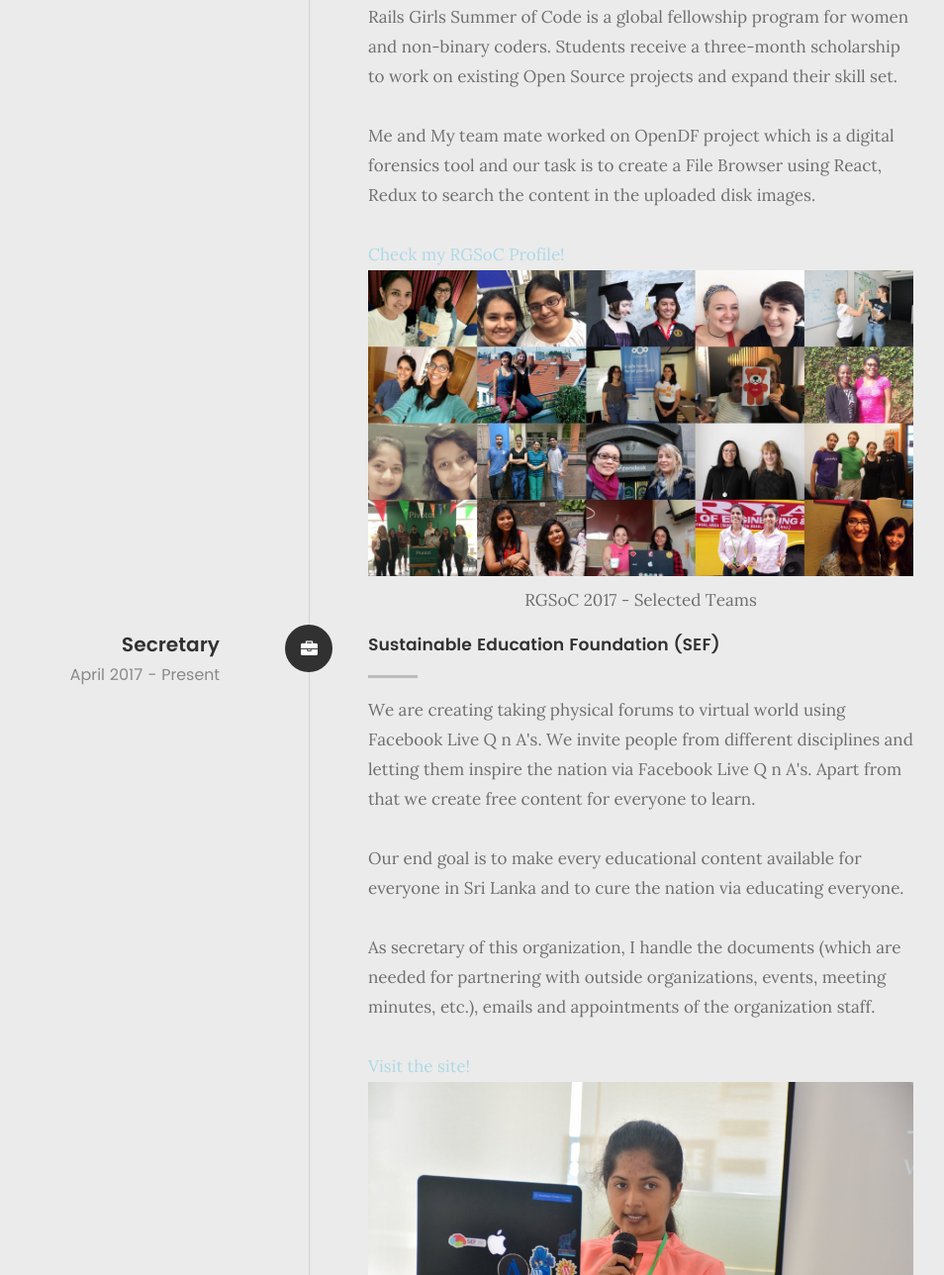
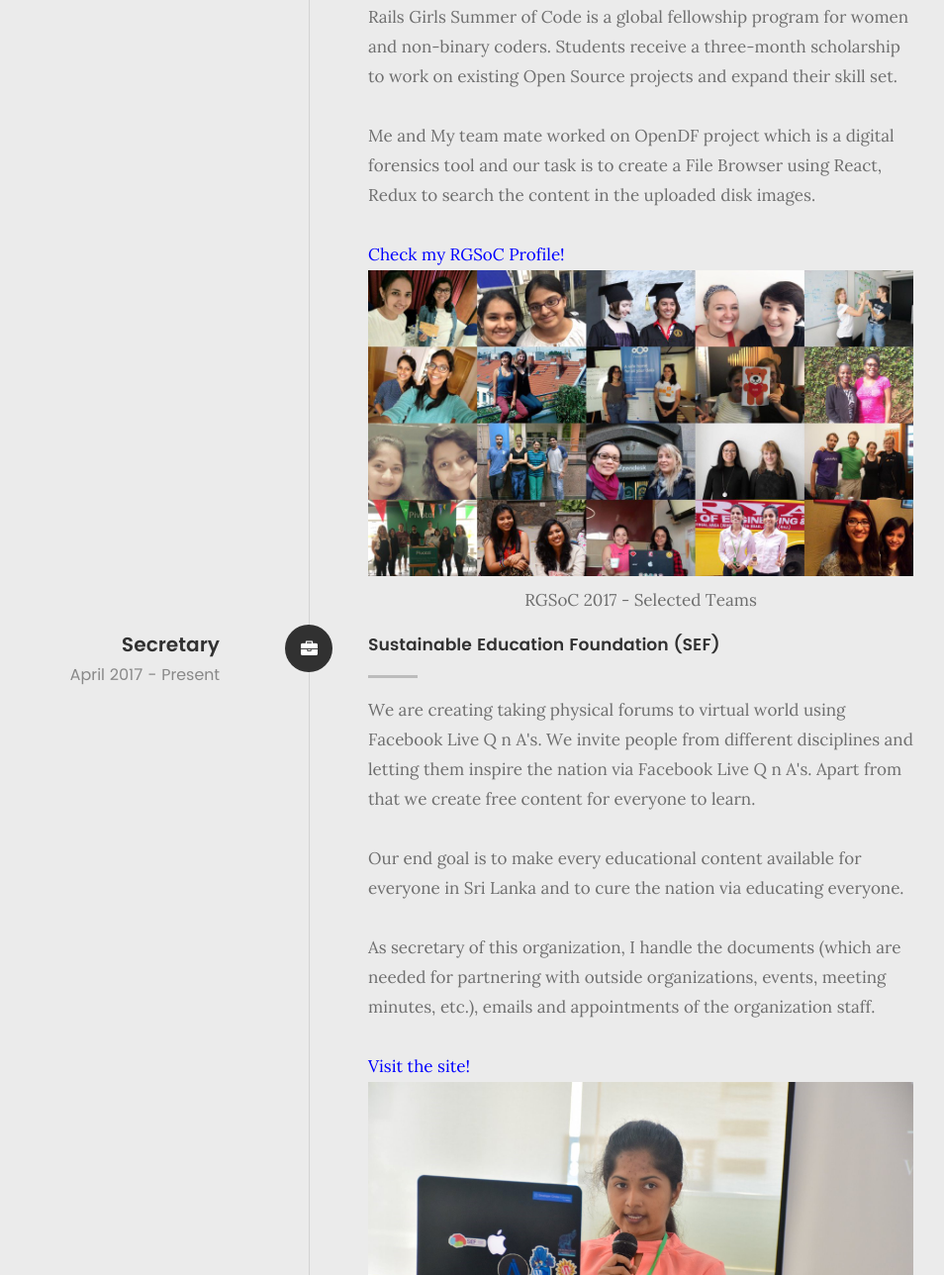
Before and after one commit to kalpanibhagya/kalpanibhagya.github.io, a plain HTML site: page index.html in a window 1280 px wide. Shown: the part 3630-4918 px from the top of the page at 99% size, without its empty margins (187-1141 px from the left). Drawn offline with Linux system fonts and the light colour scheme; files whose address does not match are found by name.

Commit message:
Chanege link color

```diff
--- a/index.html
+++ b/index.html
@@ -287,7 +287,7 @@
 	   					<p>Rails Girls Summer of Code is a global fellowship program for women and non-binary coders. Students receive a three-month scholarship to work on existing Open Source projects and expand their skill set. </p>
 
 	   					<p>Me and My team mate worked on OpenDF project which is a digital forensics tool and our task is to create a File Browser using React, Redux to search the content in the uploaded disk images.</p>
-	   					<a style="color: lightblue" target="_blank" href="https://teams.railsgirlssummerofcode.org/users/1964">Check my RGSoC Profile! </a>
+	   					<a style="color: blue" target="_blank" href="https://teams.railsgirlssummerofcode.org/users/1964">Check my RGSoC Profile! </a>
 
 	   					<img src="images/portfolio/7.jpg"><figcaption style="text-align: center;">RGSoC 2017 - Selected Teams</figcaption>
 	   				</div>
@@ -314,7 +314,7 @@
 
 						<p>As secretary of this organization, I handle the documents (which are needed for partnering with outside organizations, events, meeting minutes, etc.), emails and appointments of the organization staff.</p>
 
-						<a style="color: lightblue" target="_blank" href="http://sefglobal.org/">Visit the site! </a>
+						<a style="color: blue" target="_blank" href="http://sefglobal.org/">Visit the site! </a>
 
 						<img src="images/portfolio/16.jpg"><figcaption style="text-align: center;">Tech Talk organized by SEF - "Latest Advances of DNA Sequencing Bio Informatics and Precision Medicine"</figcaption>
 
```
